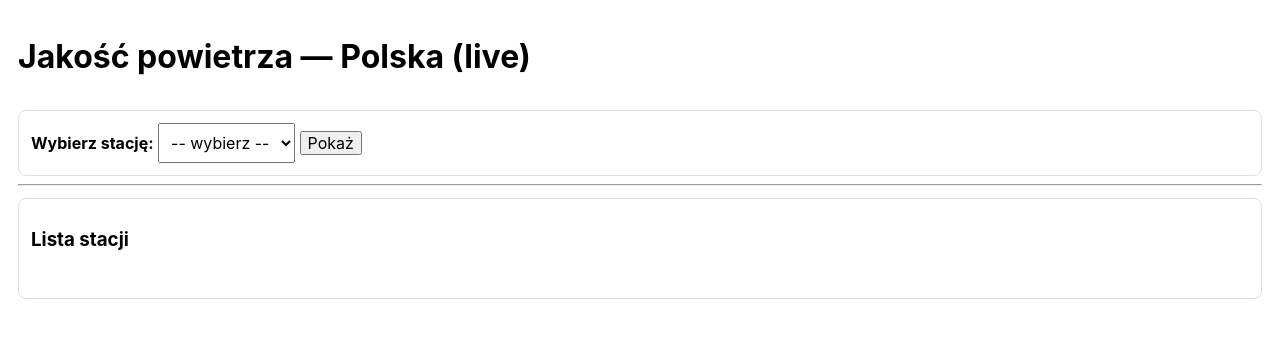
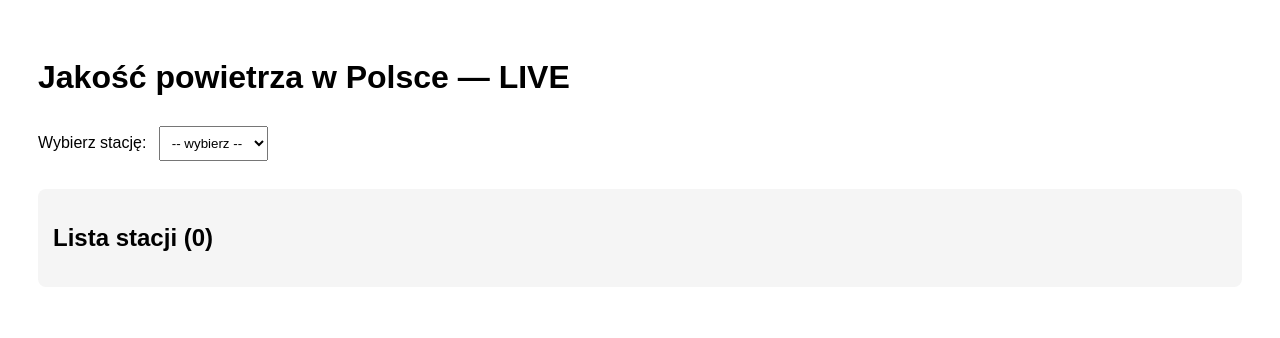
Before and after one commit to BezFantazji/projekt_geoinformatyczny2, a Flask app: page / in a window 1280 px wide. Shown: the top 338 px of the page. Run offline with Flask 3, Linux system fonts and the light colour scheme; data that the repository does not hold is empty.

Commit message:
Update index.html

```diff
--- a/templates/index.html
+++ b/templates/index.html
@@ -1,65 +1,38 @@
 <!doctype html>
 <html lang="pl">
 <head>
-  <meta charset="utf-8" />
-  <meta name="viewport" content="width=device-width,initial-scale=1" />
-  <title>Jakość powietrza - Polska (prosty)</title>
-  <link href="https://cdn.jsdelivr.net/npm/modern-normalize/modern-normalize.css" rel="stylesheet">
+    <meta charset="utf-8">
+    <title>Jakość powietrza — Polska (live)</title>
     <style>
-    body { font-family: Inter, system-ui, -apple-system, "Segoe UI", Roboto, "Helvetica Neue", Arial; padding: 18px; }
-    header { display:flex; align-items:center; gap:12px; }
-    .card { border:1px solid #ddd; padding:12px; border-radius:8px; margin-top:12px; }
-    select { padding:8px; font-size:1rem; }
-    .stations-list { max-height:60vh; overflow:auto; }
-    .error { color: darkred; background:#ffecec; padding:8px; border-radius:6px; }
+        body { font-family: Arial; padding: 30px; }
+        select, button { padding: 8px; margin: 8px; }
+        .card { padding: 15px; margin-top: 20px; background: #f5f5f5; border-radius: 8px; }
     </style>
 </head>
 <body>
-  <header>
-    <h1>Jakość powietrza — Polska (live)</h1>
-  </header>
 
-  {% if fetch_error %}
-    <div class="error card">
-      <strong>Błąd pobierania listy stacji:</strong>
-      <pre>{{ fetch_error }}</pre>
-      <p>Sprawdź czy API GIOŚ działa i spróbuj odświeżyć. Ten projekt próbuje automatycznie użyć /v1/ lub starego /rest/.</p>
-    </div>
-  {% endif %}
+<h1>Jakość powietrza w Polsce — LIVE</h1>
+
+<form action="" method="get">
+    <label for="station">Wybierz stację:</label>
+    <select id="station" onchange="location='/stacja/' + this.value">
+        <option value="">-- wybierz --</option>
+        {% for s in stations %}
+            <option value="{{ s.id }}">{{ s.stationName }} ({{ s.city.name }})</option>
+        {% endfor %}
+    </select>
+</form>
 
 <div class="card">
-    <label for="stationSelect"><strong>Wybierz stację:</strong></label>
-    <select id="stationSelect">
-      <option value="">-- wybierz --</option>
-      {% for s in stations %}
-        <option value="{{ s.id }}">{{ (s.city ~ " - ") if s.city else "" }}{{ s.name }}</option>
-      {% endfor %}
-    </select>
-    <button id="goto">Pokaż</button>
-  </div>
-
-  <div id="info" class="card" style="display:none"></div>
-
-  <hr />
-
-  <div class="card">
-    <h3>Lista stacji</h3>
-    <div class="stations-list">
+    <h2>Lista stacji ({{ stations|length }})</h2>
     <ul>
         {% for s in stations %}
-          <li><a href="/station/{{ s.id }}">{{ (s.city ~ " - ") if s.city else "" }}{{ s.name }}</a></li>
+            <li>
+                <a href="/stacja/{{ s.id }}">{{ s.stationName }} — {{ s.city.name }}</a>
+            </li>
         {% endfor %}
     </ul>
 </div>
-  </div>
 
-<script>
-document.getElementById("goto").addEventListener("click", () => {
-  const sel = document.getElementById("stationSelect");
-  const id = sel.value;
-  if (!id) return alert("Wybierz stację");
-  window.location.href = "/station/" + id;
-});
-</script>
 </body>
 </html>
```
Lines whose indentation alone changed are shown as unchanged.
